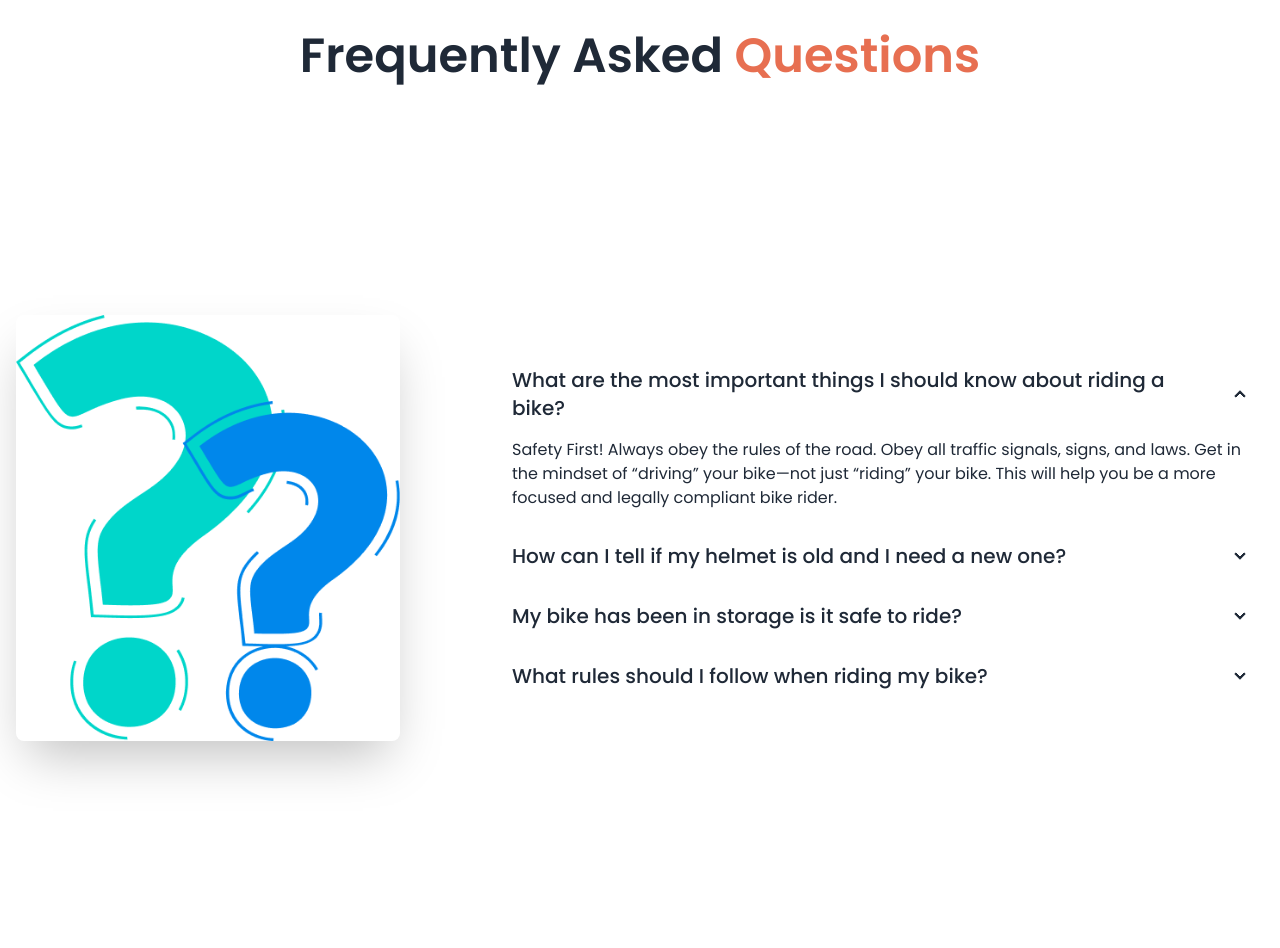
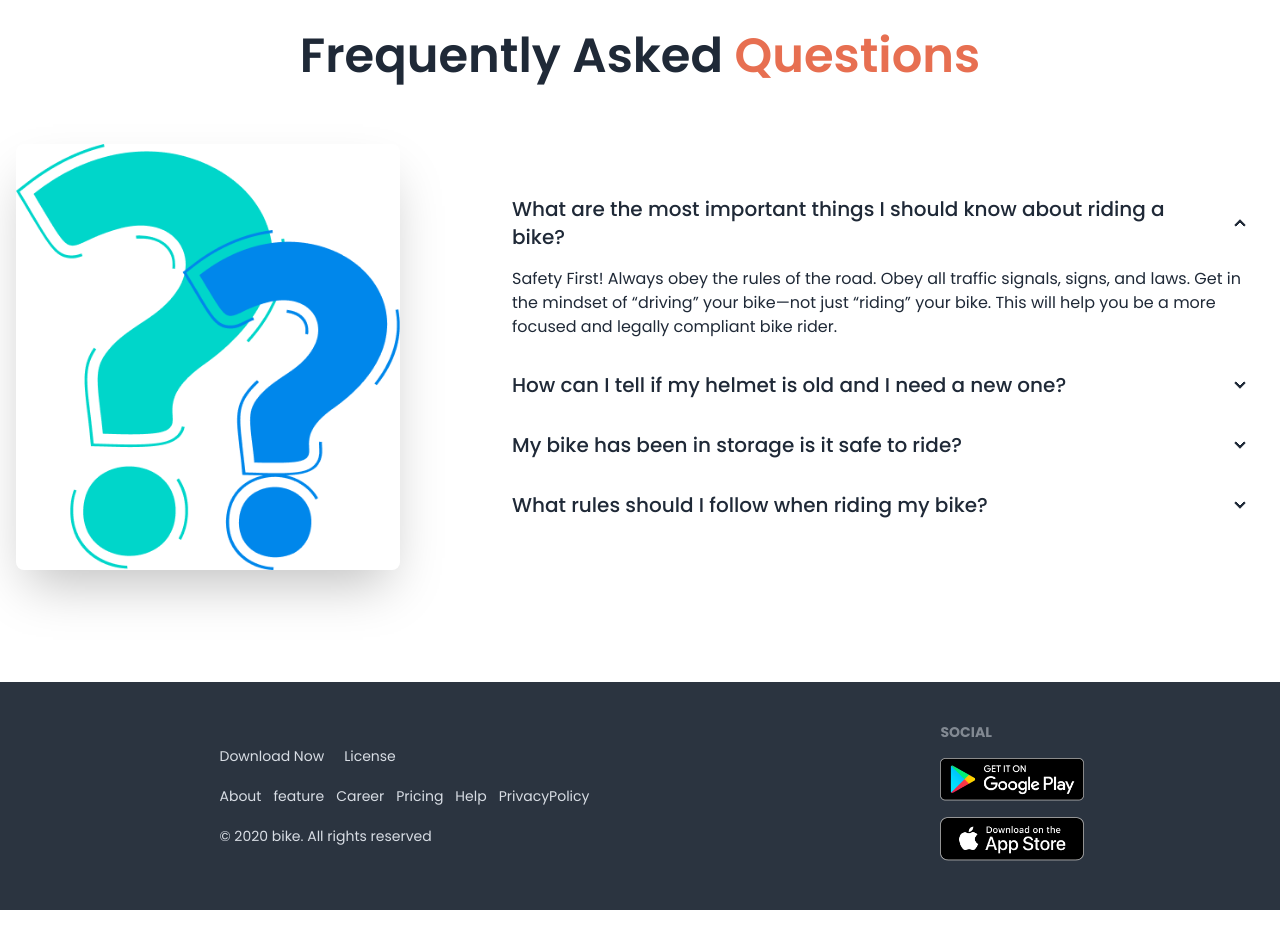
Before and after one commit to mohiuddin143/biker-zone, a plain HTML site: page index.html in a window 1280 px wide. Shown: the part 2080-3028 px from the top of the page. After the commit the page ends 2990 px from the top, so only its background shows below. Drawn offline with nearby package versions, Linux system fonts and the light colour scheme; files whose address does not match are found by name.

Commit message:
footer section

```diff
--- a/index.html
+++ b/index.html
@@ -268,7 +268,7 @@
         <!-- FAQ -->
         <section class="my-24">
             <h3 class="text-5xl font-semibold text-center mb-12">Frequently Asked <span class="text-bike-primary">Questions</span></h3>
-            <div class="hero min-h-screen ">
+            <div class="hero">
                 <div class="hero-content flex-col lg:gap-24 lg:flex-row">
                   <img src="/images//others/faq.png" class="w-3/4
                  lg:max-w-sm rounded-lg shadow-2xl" />
@@ -319,7 +319,32 @@
               </div>
         </section>
     </main>
-    <footer></footer>
+    <footer class="footer p-10 bg-neutral text-neutral-content lg:flex justify-center lg:justify-around lg:align-middle">
+        <aside class="space-y-3 m-3 lg:m-6">
+            <div class="flex justify-between space-x-5">
+                <p>Download Now</p>
+                <p>License</p>
+            </div>
+            <div class="flex justify-between space-x-3">
+                <p>About</p>
+                <p>feature</p>
+                <p>Career</p>
+                <p>Pricing</p>
+                <p>Help</p>
+                <p>PrivacyPolicy</p>
+            </div>
+            <div>
+                © 2020 bike. All rights reserved
+            </div>
+        </aside>
+        <nav>
+          <header class="footer-title">Social</header>
+          <div class="grid grid-cols-1 gap-4">
+            <a><img class="w-36" src="images/others/android.png" alt=""></a>
+            <a><img class="w-36" src="images/others/ios.png" alt=""></a>
+          </div>
+        </nav>
+    </footer>
 </body>
 
 </html>
```
